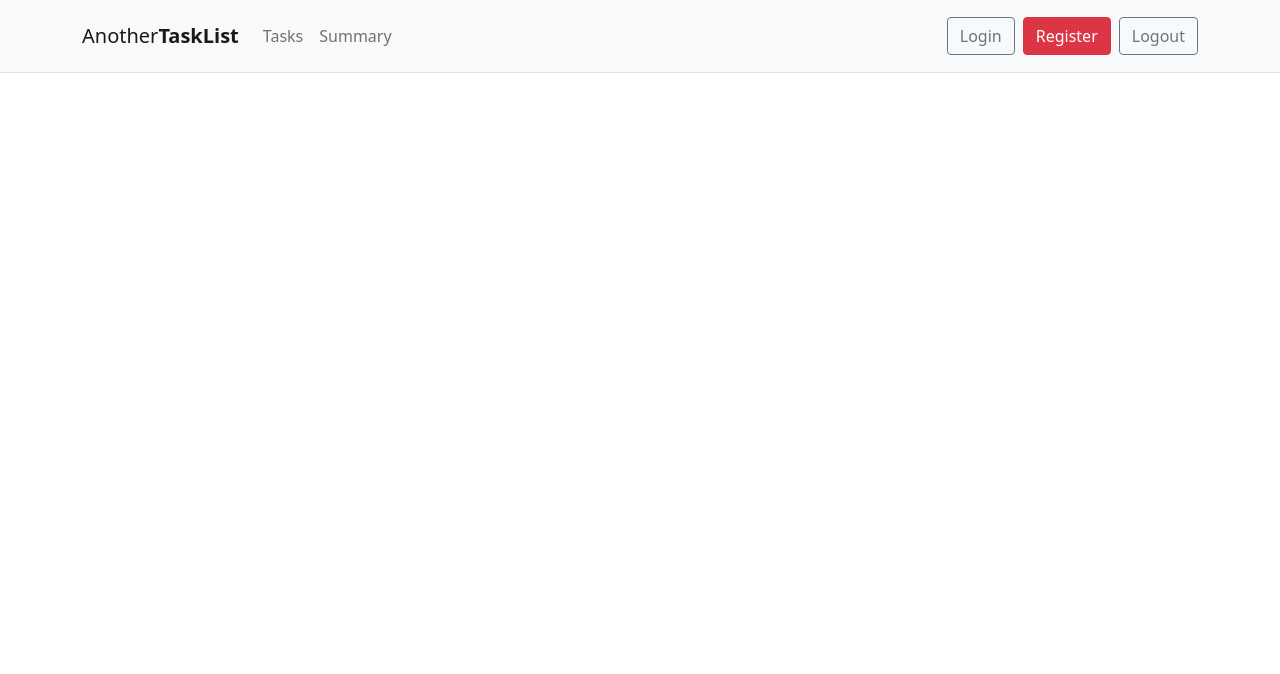
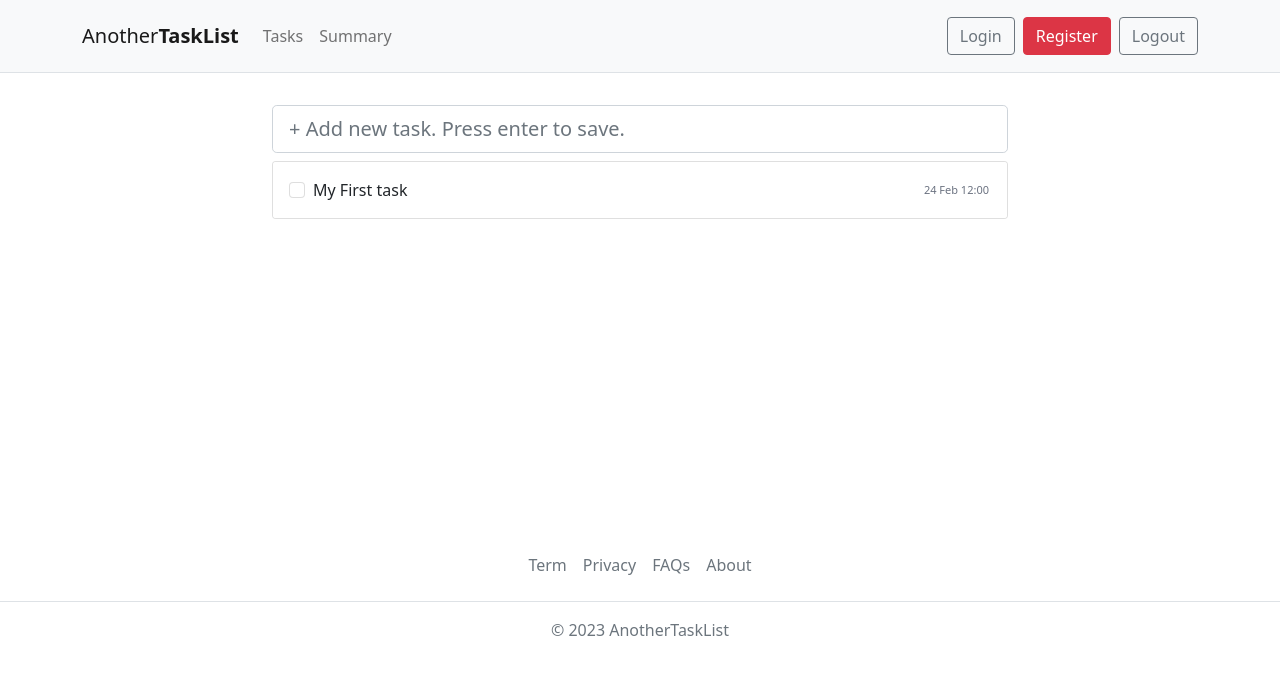
Before and after one commit to ABoulter/anothertasklistFE, a Vue app: page / in a window 1280 px wide. Shown: the top 674 px of the page. Built offline with nearby package versions, Linux system fonts and the light colour scheme.

Commit message:
Added footer and main section boiler plate

```diff
--- a/src/App.vue
+++ b/src/App.vue
@@ -1,10 +1,14 @@
 <script setup>
 import Navbar from './components/Navbar.vue';
+import Footer from './components/Footer.vue';
+import TasksPage from './pages/TaskPage.vue';
 
 </script>
 
 <template>
   <Navbar />
+  <TasksPage />
+  <Footer />
 </template>
 
 <style scoped></style>
--- /dev/null
+++ b/src/components/Footer.vue
@@ -0,0 +1,19 @@
+<template>
+    <footer class="py-3 my-4">
+        <ul class="nav justify-content-center border-bottom pb-3 mb-3">
+            <li class="nav-item">
+                <a href="#" class="nav-link px-2 text-muted">Term</a>
+            </li>
+            <li class="nav-item">
+                <a href="#" class="nav-link px-2 text-muted">Privacy</a>
+            </li>
+            <li class="nav-item">
+                <a href="#" class="nav-link px-2 text-muted">FAQs</a>
+            </li>
+            <li class="nav-item">
+                <a href="#" class="nav-link px-2 text-muted">About</a>
+            </li>
+        </ul>
+        <p class="text-center text-muted">&copy; 2023 AnotherTaskList</p>
+    </footer>
+</template>
--- /dev/null
+++ b/src/pages/TaskPage.vue
@@ -0,0 +1,48 @@
+<template>
+    <main style="min-height: 50vh; margin-top: 2rem;">
+        <div class="container">
+            <div class="row">
+                <div class="col-md-8 offset-md-2">
+                    <!-- Add new Task -->
+                    <div class="relative">
+                        <input type="text" class="form-control form-control-lg padding-right-lg"
+                            placeholder="+ Add new task. Press enter to save." />
+                    </div>
+                    <!-- List of tasks -->
+                    <div class="card mt-2">
+                        <ul class="list-group list-group-flush">
+                            <li class="list-group-item py-3">
+                                <div class="d-flex justify-content-start align-items-center">
+                                    <input class="form-check-input mt-0 completed" type="checkbox" />
+                                    <div class="ms-2 flex-grow-1" title="Double click the text to edit or remove">
+                                        <!-- <div class="relative">
+                                            <input class="editable-task" type="text" />
+                                        </div> -->
+                                        <span>My First task</span>
+                                    </div>
+                                    <div class="task-date">24 Feb 12:00</div>
+                                </div>
+                                <div class="task-actions">
+                                    <button class="btn btn-sm btn-circle btn-outline-secondary me-1">
+                                        <svg xmlns="http://www.w3.org/2000/svg" width="16" height="16" fill="currentColor"
+                                            class="bi bi-pencil-fill" viewBox="0 0 16 16">
+                                            <path
+                                                d="M12.854.146a.5.5 0 0 0-.707 0L10.5 1.793 14.207 5.5l1.647-1.646a.5.5 0 0 0 0-.708l-3-3zm.646 6.061L9.793 2.5 3.293 9H3.5a.5.5 0 0 1 .5.5v.5h.5a.5.5 0 0 1 .5.5v.5h.5a.5.5 0 0 1 .5.5v.5h.5a.5.5 0 0 1 .5.5v.207l6.5-6.5zm-7.468 7.468A.5.5 0 0 1 6 13.5V13h-.5a.5.5 0 0 1-.5-.5V12h-.5a.5.5 0 0 1-.5-.5V11h-.5a.5.5 0 0 1-.5-.5V10h-.5a.499.499 0 0 1-.175-.032l-.179.178a.5.5 0 0 0-.11.168l-2 5a.5.5 0 0 0 .65.65l5-2a.5.5 0 0 0 .168-.11l.178-.178z" />
+                                        </svg>
+                                    </button>
+                                    <button class="btn btn-sm btn-circle btn-outline-danger">
+                                        <svg xmlns="http://www.w3.org/2000/svg" width="16" height="16" fill="currentColor"
+                                            class="bi bi-trash-fill" viewBox="0 0 16 16">
+                                            <path
+                                                d="M2.5 1a1 1 0 0 0-1 1v1a1 1 0 0 0 1 1H3v9a2 2 0 0 0 2 2h6a2 2 0 0 0 2-2V4h.5a1 1 0 0 0 1-1V2a1 1 0 0 0-1-1H10a1 1 0 0 0-1-1H7a1 1 0 0 0-1 1H2.5zm3 4a.5.5 0 0 1 .5.5v7a.5.5 0 0 1-1 0v-7a.5.5 0 0 1 .5-.5zM8 5a.5.5 0 0 1 .5.5v7a.5.5 0 0 1-1 0v-7A.5.5 0 0 1 8 5zm3 .5v7a.5.5 0 0 1-1 0v-7a.5.5 0 0 1 1 0z" />
+                                        </svg>
+                                    </button>
+                                </div>
+                            </li>
+                        </ul>
+                    </div>
+                </div>
+            </div>
+        </div>
+    </main>
+</template>
```
